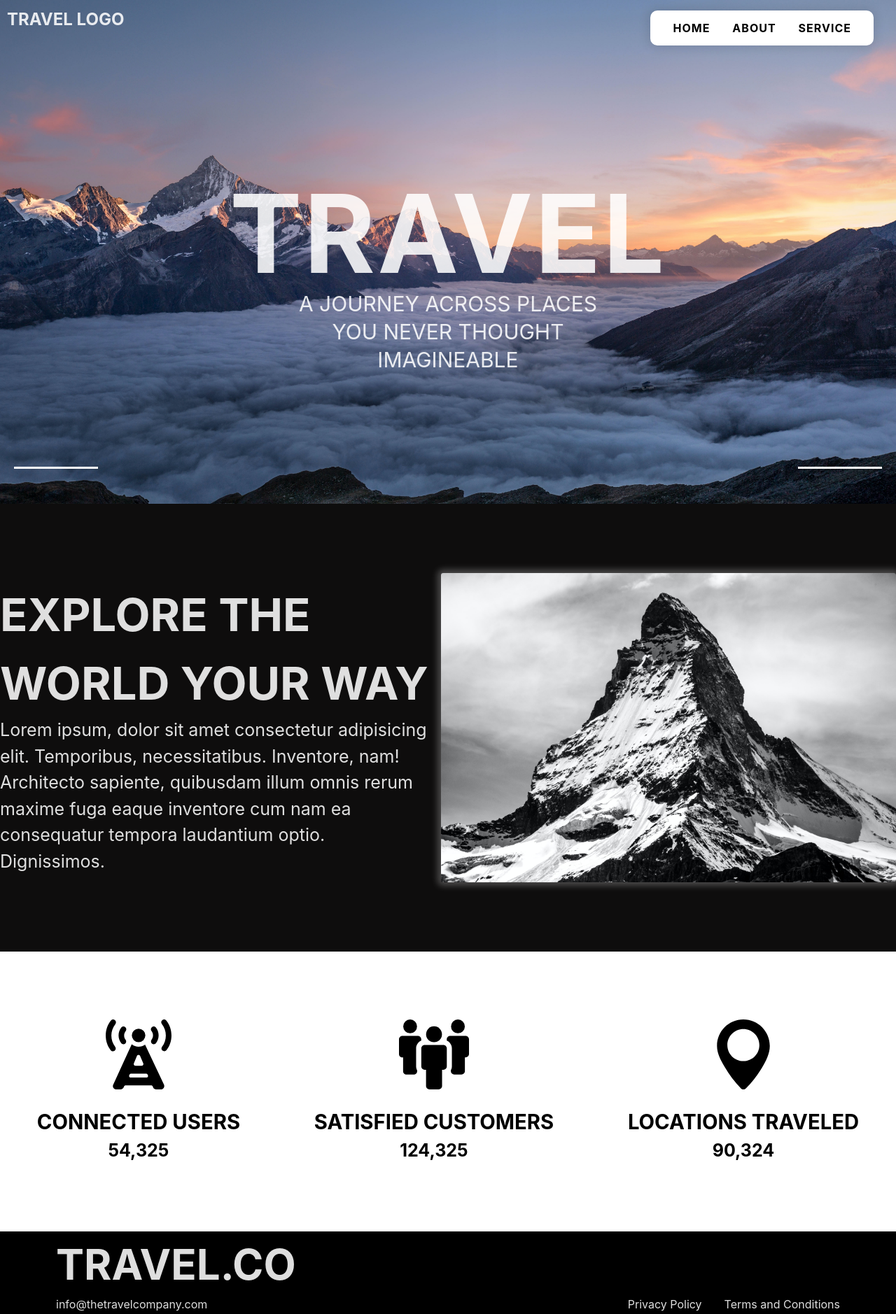
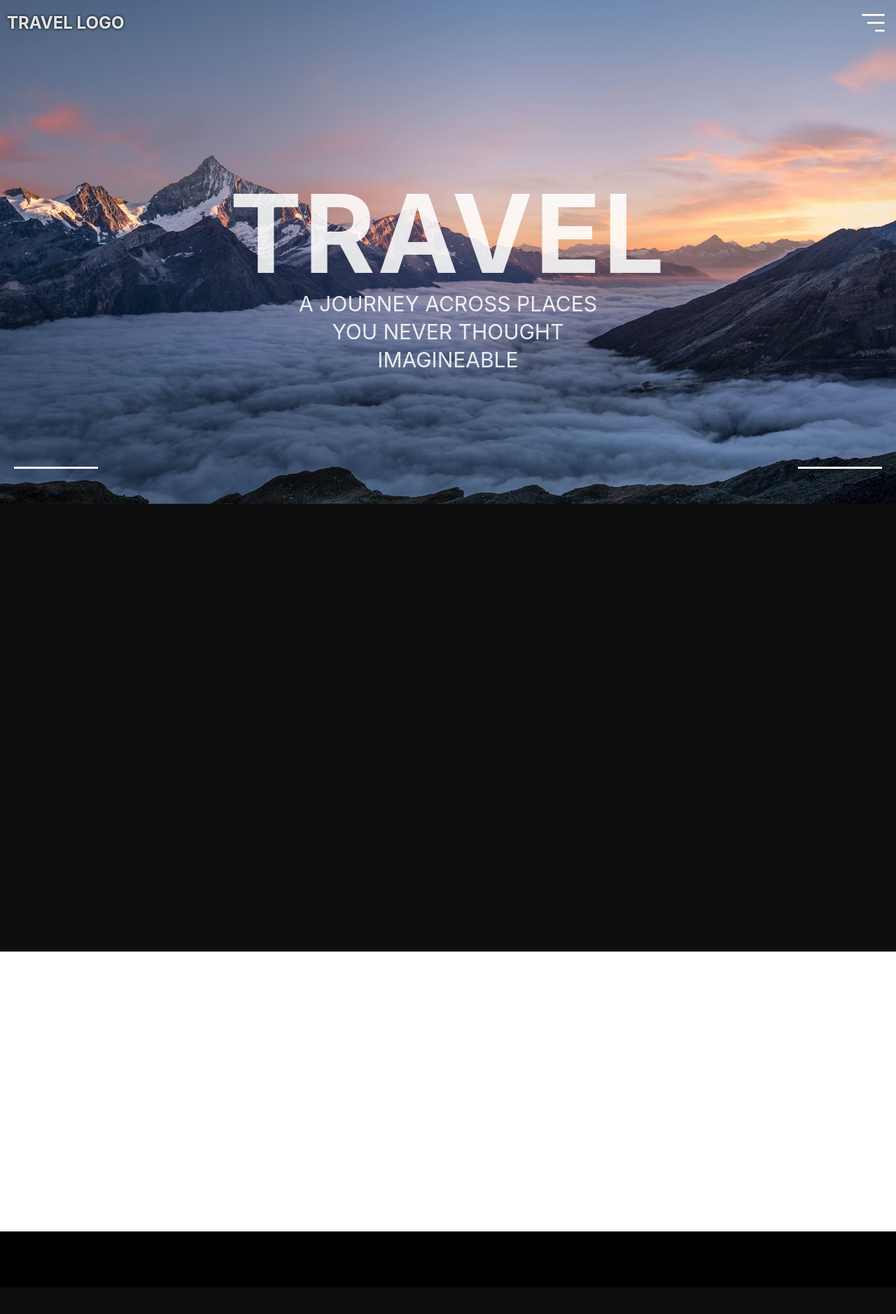
Before and after one commit to CodeLamp168/travelsite, a Svelte app: page / in a window 1280 px wide. Shown: the whole page at 70% size. After the commit the page ends 1840 px from the top, so only its background shows below. Built offline with nearby package versions, Linux system fonts and the light colour scheme.

Commit message:
animation

```diff
--- a/src/app.css
+++ b/src/app.css
@@ -21,3 +21,9 @@
 
   scroll-behavior: smooth;
 }
+
+.scroll-element {
+  position:fixed;
+  bottom:0;
+  z-index:200;
+}
--- a/src/assets/Sections/About.svelte
+++ b/src/assets/Sections/About.svelte
@@ -1,29 +1,93 @@
 <script>
+  import Queries from "../../lib/queries.svelte";
+  import { fly, slide, fade } from "svelte/transition";
 
+  let scrollValue;
 </script>
 
+<svelte:window bind:scrollY={scrollValue} />
+
+<section class="about-section default">
+    <Queries query="(min-width: 1200px)" let:matches>
+        {#if matches}
+          {#if scrollValue >= 360}
+              <div class="about-text-box" transition:fly={{ y: 50, duration: 1300 }}>
+                <h1>EXPLORE THE WORLD YOUR WAY</h1>
+                <p>
+                  Lorem ipsum, dolor sit amet consectetur adipisicing elit.
+                  Temporibus, necessitatibus. Inventore, nam! Architecto sapiente,
+                  quibusdam illum omnis rerum maxime fuga eaque inventore cum nam ea
+                  consequatur tempora laudantium optio. Dignissimos.
+                </p>
+
+                <div class="line-style right"></div>
+              </div>
+
+              <img
+                src="./images/mountain.jpg"
+                alt=""
+                class="about-img"
+                transition:fly={{ x: 150, duration: 1300 }}
+              />
+          {/if}
+        {/if}
+      </Queries>
+
+      <Queries query="(min-width: 481px) and (max-width: 1199px)" let:matches>
+        {#if matches}
+          {#if scrollValue >= 10}
+              <div class="about-text-box" transition:fly={{ y: 60, duration:500 }}>
+                <h1>EXPLORE THE WORLD YOUR WAY</h1>
+                <p>
+                  Lorem ipsum, dolor sit amet consectetur adipisicing elit.
+                  Temporibus, necessitatibus. Inventore, nam! Architecto sapiente,
+                  quibusdam illum omnis rerum maxime fuga eaque inventore cum nam ea
+                  consequatur tempora laudantium optio. Dignissimos.
+                </p>
+
+                <div class="line-style right"></div>
+              </div>
+
+              <img
+                src="./images/mountain.jpg"
+                alt=""
+                class="about-img"
+                transition:fly={{ y: 50, duration: 1000 }}
+              />
+          {/if}
+        {/if}
+      </Queries>
+
+      <Queries query="(max-width:480px)" let:matches>
+        {#if matches}
+
+          {#if scrollValue >= 0}
+
+              <div class="about-text-box" transition:fade={{ duration: 500 }}>
+                <h1>EXPLORE THE WORLD YOUR WAY</h1>
+                <p>
+                  Lorem ipsum, dolor sit amet consectetur adipisicing elit.
+                  Temporibus, necessitatibus. Inventore, nam! Architecto sapiente,
+                  quibusdam illum omnis rerum maxime fuga eaque inventore cum nam ea
+                  consequatur tempora laudantium optio. Dignissimos.
+                </p>
+
+                <div class="line-style right"></div>
+              </div>
+
+              <img
+                src="./images/mountain.jpg"
+                alt=""
+                class="about-img"
+                transition:fade={{ duration: 500 }}
+              />
+          {/if}
+
+        {/if}
+       </Queries>
+</section>
 
 
-<section class="about-section">
-
-
-
-
-
-
-    <div class="about-text-box">
-        <h1>EXPLORE THE WORLD YOUR WAY</h1>
-        <p>Lorem ipsum, dolor sit amet consectetur adipisicing elit. Temporibus, necessitatibus. Inventore, nam! Architecto sapiente, quibusdam illum omnis rerum maxime fuga eaque inventore cum nam ea consequatur tempora laudantium optio. Dignissimos.</p>
-
-        <div class="line-style right"></div>
-
-    </div>
-
-    <img src="./images/mountain.jpg" alt="" class="about-img">
-
-
-
-</section>
 
 <!-- 320px — 480px: Mobile devices.
 481px — 768px: iPads, Tablets.
@@ -31,51 +95,45 @@
 1025px — 1200px: Desktops, large screens.
 1201px and more — Extra large screens, TV. -->
 
-
 <style>
-
   .about-section {
-        position:relative;
-        min-height:80vh;
-        display:flex;
+    position: relative;
+    min-height: 80vh;
+    display: flex;
     align-items: center;
-        justify-content:space-between;
+    justify-content: space-between;
     flex-direction: column;
-        overflow:hidden;
-        background-color:#0e0d0d;
-        gap:15px;
-        z-index:1;
-    }
-
-
-    .about-text-box {
-        position:relative;
-        display:inline-block;
-        min-width:320px;
-        max-width:800px;
-        text-align: center;
-        margin-top:2em;
-    }
-
-
-    .about-section img {
-
-        max-width:650px;
-
-
-        border-radius:3px;
-        box-shadow:0px 0px 10px 5px rgba(255, 255, 255, 0.253);
-
-    }
-
-    @media(min-width:1200px){
-        .about-section{
-            flex-direction: row;
-            justify-content:space-evenly;
+    overflow: hidden;
+    background-color: #0e0d0d;
+    gap: 15px;
+    z-index: 1;
+    padding:1em;
   }
 
   .about-text-box {
-            margin-top:0em;
+    position: relative;
+    display: inline-block;
+    min-width: 320px;
+    max-width: 800px;
+    text-align: center;
+    margin-top: 2em;
+  }
+
+  .about-section img {
+    max-width: 650px;
+
+    border-radius: 3px;
+    box-shadow: 0px 0px 10px 5px rgba(255, 255, 255, 0.253);
+  }
+
+  @media (min-width: 1200px) {
+    .about-section {
+      flex-direction: row;
+      justify-content: space-evenly;
+    }
+
+    .about-text-box {
+      margin-top: 0em;
       text-align: left;
     }
   }
@@ -87,5 +145,4 @@
   .about-text-box p {
     font-size: clamp(1rem, 0.5982rem + 1.2857vw, 1.5625rem);
   }
-
 </style>
--- a/src/assets/Sections/Footer.svelte
+++ b/src/assets/Sections/Footer.svelte
@@ -1,10 +1,87 @@
 <script>
+  import Queries from "../../lib/queries.svelte";
+  import { fly, slide, fade } from "svelte/transition";
+  let scrollValue;
+
+  let animationRan = false;
+
+  function checkAndRunAnimation() {
+    if (!animationRan && scrollValue >= 608) {
+      animationRan = true;
+      return true;
+    }
+    return false;
+  }
+</script>
+
+<svelte:window bind:scrollY={scrollValue} />
+
+<footer class="footer-section footer-flex">
+  <Queries query="(min-width: 482px) and (max-width: 1199px)" let:matches>
+    {#if matches && checkAndRunAnimation()}
+      {#if scrollValue >= 508}
+        <h2 transition:fly={{ y: 50, duration: 200 }}>TRAVEL.CO</h2>
+        <div
+          class="link-policies footer-flex"
+          transition:fly={{ y: 100, duration: 100 }}
+        >
+          <p>info@thetravelcompany.com</p>
+          <div
+            class="policies footer-flex"
+            transition:fly={{ y: 100, duration: 100 }}
+          >
+            <p>Privacy Policy</p>
+            <p>Terms and Conditions</p>
+          </div>
+        </div>
+      {/if}
+    {/if}
+  </Queries>
+
+  <Queries query="(min-width:1200px)" let:matches>
+    {#if matches}
+      {#if scrollValue >= 1088}
+        <h2 transition:fly={{ y: 50, duration: 200 }}>TRAVEL.CO</h2>
+        <div
+          class="link-policies footer-flex"
+          transition:fly={{ y: 100, duration: 100 }}
+        >
+          <p>info@thetravelcompany.com</p>
+          <div class="policies footer-flex">
+            <p>Privacy Policy</p>
+            <p>Terms and Conditions</p>
+          </div>
+        </div>
+      {/if}
+    {/if}
+  </Queries>
+
+  <Queries query="(max-width: 481px)" let:matches>
+    {#if matches}
+      {#if scrollValue >= 876}
+        <h2 transition:fly={{ y: 50, duration: 200 }}>TRAVEL.CO</h2>
+        <div
+          class="link-policies footer-flex"
+          transition:fly={{ y: 100, duration: 100 }}
+        >
+          <p>info@thetravelcompany.com</p>
+          <div class="policies footer-flex">
+            <p>Privacy Policy</p>
+            <p>Terms and Conditions</p>
+          </div>
+        </div>
+      {/if}
+    {/if}
+  </Queries>
+</footer>
+
+<!--
+<footer class="footer-section footer-flex">
 
 
-</script>
-
-
-<footer class="footer-section footer-flex">
+  <Queries query="(max-width: 480px)" let:matches>
+    {#if matches}
+      {#if scrollValue >= 1000}
         <h2>TRAVEL.CO</h2>
         <div class="link-policies footer-flex">
           <p>info@thetravelcompany.com</p>
@@ -14,21 +91,22 @@
             <p>Terms and Conditions</p>
           </div>
         </div>
-</footer>
+      {/if}
+    {/if}
+  </Queries>
+</footer> -->
 
 <style>
-
-
   .footer-flex {
-        display:flex;
+    display: flex;
   }
 
   footer {
     flex-direction: column;
     justify-content: space-evenly;
-        background:black;
-        padding:2px 5em;
-        min-height:10vh;
+    background: black;
+    padding: 2px 3em;
+    min-height: 10vh;
   }
 
   footer h2 {
@@ -40,21 +118,21 @@
   }
 
   .policies {
-        gap:2em;
+    gap: 2em;
   }
 
-    @media(max-width:676px){
+  @media (max-width: 676px) {
     .footer-flex {
       justify-content: center;
       text-align: center;
-            padding:10px;
+      padding: 10px;
     }
 
-        .link-policies, .policies {
+    .link-policies,
+    .policies {
       justify-content: center;
       flex-direction: column;
-            gap:5px;
+      gap: 5px;
     }
   }
-
 </style>
--- a/src/assets/Sections/Header.svelte
+++ b/src/assets/Sections/Header.svelte
@@ -1,13 +1,25 @@
 <script>
+  import { fly, fade } from 'svelte/transition';
+  let scrollValue
 </script>
 
-<section class="header-section">
-  <img src="images/mountain-header.jpg" alt="" />
+<svelte:window bind:scrollY={scrollValue}/>
 
-  <div class="header-box">
-    <h1>TRAVEL</h1>
-    <p>A journey across places you never thought imagineable</p>
+
+
+<section class="header-section" transition:fly={{ y: 50, duration:500 }}>
+  <img src="images/mountain-header.jpg" alt=""/>
+
+  {#if scrollValue >= 0}
+
+  <div class="header-box" >
+    <h1 transition:fly={{ y: 50, duration:1000 }}>TRAVEL</h1>
+    <p transition:fly={{ y: 50, duration:1200 }}>A journey across places you never thought imagineable</p>
   </div>
+
+  {/if}
+
+
 
   <div class="line-style left"></div>
   <div class="line-style right"></div>
--- a/src/assets/Sections/Nav.svelte
+++ b/src/assets/Sections/Nav.svelte
@@ -1,127 +1,159 @@
 <script>
+ let isNavOpen = false
+
+const handleDropdownClick = () => {
+  isNavOpen = !isNavOpen
+  console.log('click')
+}
 
 
 </script>
 
+<nav>
+  <h2 class="main-logo">TRAVEL LOGO</h2>
 
-<nav>
-    <h2>TRAVEL LOGO</h2>
-
-    <ul class="nav-component mobile desktop">
+  <ul class="nav-component mobile desktop" id="nav-bar" style:transform={isNavOpen ? 'translate(0%)' : 'translateX(150%)'}>
     <a href="#">HOME</a>
     <a href="#">ABOUT</a>
     <a href="#">SERVICE</a>
+
+    <button class="nav-button nav-exit" id="exit-btn" on:click={handleDropdownClick}>
+      <img src="./images/nav-button-exit.svg" alt="404" />
+    </button>
   </ul>
 
-    <div class="nav-button">
-        <img src="./images/nav-button-right.svg" alt="">
-    </div>
+  <button class="nav-button nav-open" id="open-btn" on:click={handleDropdownClick}>
+    <img src="./images/nav-button-right.svg" alt="404" />
+  </button>
 </nav>
-
 
 <style>
   nav {
-        display:flex;
+    display: flex;
     align-items: center;
     justify-content: space-between;
-        width:100%;
-        padding:10px 10px;
-        position:fixed;
-        z-index:5;
-        top:0;
+    width: 100%;
+    padding: 10px 10px;
+    position: fixed;
+    z-index: 5;
+    top: 0;
+  }
+
+  .main-logo {
+    text-shadow: 0px 0px 4px rgba(4, 0, 0, 1);
+
   }
 
   .nav-button {
-        display:block;
-        position:relative;
+    display: block;
+    position: relative;
+    z-index: 11;
+    cursor: pointer;
+    border:none;
+    background:none;
+    transition: transform 0.2s ease-in;
+  }
 
-        width:55px;
-        height:55px;
-        z-index:11;
+  .nav-button:hover {
+    transform: scale(1.1);
+  }
+
+  .nav-open {
+    width: 45px;
+    height: 45px;
+  }
+
+  .nav-exit {
+    left:20px;
+    width: 30px;
+    height: 30px;
   }
 
   .nav-button img {
-        width:100%;
-        height:auto;
+    width: 100%;
+    height: auto;
   }
 
   .nav-component {
-        position:fixed;
-        display:flex;
+    position: fixed;
+    display: flex;
     align-items: center;
     justify-content: center;
 
+    gap: 30px;
+    z-index: 10;
 
-        gap:30px;
-        z-index:10;
-
-
+    transition: transform 100ms ease-in;
   }
 
   .nav-component a {
     text-decoration: none;
-        color:black;
-        font-weight:700;
+    color: black;
+    font-weight: 700;
     letter-spacing: 1px;
   }
 
+  .mobile {
+    display: flex;
+    flex-direction: row;
+    width: 100%;
+    padding: 1em;
+    background-color: #ffffff;
+    gap: 20px;
 
-    .mobile {
-        display:none;
-        flex-direction: column;
-        width:320px;
-        padding:1em;
-        background-color:#ffffff;
-        gap:20px;
+    left: 0%;
+    top: 0px;
 
-        left:0%;
-        top:10px;;
+    border-bottom-left-radius: 5px;
+    border-bottom-right-radius: 5px;
+    box-shadow: 0px 2px 3px 2px rgba(0, 0, 0, 0.479);
 
-        border-radius:10px;
-        box-shadow:0px 0px 15px 2px rgba(0, 0, 0, 0.13);
 
-        left: 50%;
-        transform: translate(-50%, 0);
+    z-index: 20;
   }
 
   /* .mobile.active {
         right:0%;
     } */
 
-    @media(min-width:481px){
+  @media (min-width: 481px) {
+    .desktop {
+      display: inline-flex;
+      flex-direction: row;
 
-        .desktop {
-            display:inline-flex;
-            flex-direction: row ;
+      width: auto;
+      height: auto;
+      bottom: auto;
+      left: auto;
+      right:0;
+      margin-top:5px;
 
-            width:auto;
-            height:auto;
-            bottom:auto;
+      background: white;
+      padding: 0.8em 1em;
+      gap: 2em;
 
-            left:auto;
-            right:0%;
-            background:white;
-            padding:0.8em 1em;
-            gap:2em;
 
-            transform: translate(0%, 0);
+      border-bottom-right-radius: 0px;
 
+      border-bottom-left-radius: 5px;
+      border-top-left-radius: 5px;
+      box-shadow: 0px 2px 3px 2px rgba(0, 0, 0, 0.13);
+
+      transform: translateX(0%);
     }
 
-        .nav-button {
-            display:none;
+    .nav-exit {
+        left:0px;
     }
 
-    @media(min-width:796px){
-        .desktop {
 
 
-            padding:0.8em 2em;
-            margin-top:5px;
-            margin-right:2em;
-            gap:2em;
+    @media (min-width: 796px) {
+      .desktop {
+        padding: 0.8em 2em;
+
+        gap: 2em;
       }
     }
   }
-
 </style>
--- a/src/assets/Sections/Statistics.svelte
+++ b/src/assets/Sections/Statistics.svelte
@@ -1,65 +1,97 @@
 <script>
-
+  import Queries from "../../lib/queries.svelte";
+  import { fly, slide, fade } from "svelte/transition";
+  let scrollValue
 </script>
 
+<svelte:window bind:scrollY={scrollValue} />
+
+
 <section class="statistics-section">
-
-    <div class="statistics-card ">
-        <img src="./svgs/signal.svg" alt="">
+  <Queries query="(min-width: 1200px)" let:matches>
+    {#if matches}
+      {#if scrollValue >=1000}
+        <div class="statistics-card " transition:fly={{ y: 50, duration: 1300 }}>
+          <img src="./svgs/signal.svg" alt="" />
           <h3 class="stat-topic">Connected Users</h3>
           <p class="stat-num">54,325</p>
         </div>
-    <div class="statistics-card ">
-        <img src="./svgs/people.svg" alt="">
+
+        <div class="statistics-card" transition:fly={{ y: 50, duration: 1300 }}>
+          <img src="./svgs/people.svg" alt="" />
           <h3 class="stat-topic">Satisfied Customers</h3>
           <p class="stat-num">124,325</p>
         </div>
-    <div class="statistics-card ">
-        <img src="./svgs/mapmarker.svg" alt="">
+        <div class="statistics-card" transition:fly={{ y: 50, duration: 1300 }}>
+          <img src="./svgs/mapmarker.svg" alt="" />
           <h3 class="stat-topic">Locations Traveled</h3>
           <p class="stat-num">90,324</p>
         </div>
+      {/if}
+    {/if}
+  </Queries>
+
+  <Queries query="(max-width: 1199px)" let:matches>
+    {#if matches}
+      {#if scrollValue >= 612}
+      <div class="statistics-card " transition:fly={{ y: 50, duration: 1300 }}>
+        <img src="./svgs/signal.svg" alt="" />
+        <h3 class="stat-topic">Connected Users</h3>
+        <p class="stat-num">54,325</p>
+      </div>
+
+      <div class="statistics-card" transition:fly={{ y: 50, duration: 1300 }}>
+        <img src="./svgs/people.svg" alt="" />
+        <h3 class="stat-topic">Satisfied Customers</h3>
+        <p class="stat-num">124,325</p>
+      </div>
+      <div class="statistics-card" transition:fly={{ y: 50, duration: 1300 }}>
+        <img src="./svgs/mapmarker.svg" alt="" />
+        <h3 class="stat-topic">Locations Traveled</h3>
+        <p class="stat-num">90,324</p>
+      </div>
+      {/if}
+    {/if}
+  </Queries>
+
+
 </section>
 
-
 <style>
-
   .statistics-section {
-        display:flex;
+    display: flex;
     align-items: center;
     justify-content: space-evenly;
-        min-height:50vh;
+    min-height: 50vh;
     background-color: white;
-        color:black;
-        font-size:25px;
+    color: black;
+    font-size: clamp(1.1875rem, 0.0625rem + 2vw, 1.5625rem);
     flex-wrap: wrap;
-
   }
 
   .statistics-card {
     text-align: center;
-        margin:auto;
+    margin: auto;
   }
 
-    @media(max-width:904px){
+  @media (max-width: 904px) {
     .statistics-card {
       text-align: center;
-        margin:2em 0em;
-
+      margin: 2em 0em;
     }
   }
 
   .statistics-card h3 {
     text-transform: uppercase;
-        margin-top:15px;
+    margin-top: 15px;
   }
 
   .statistics-card p {
-        font-weight:700;
+    font-weight: 700;
   }
 
   .statistics-card img {
-        width:150px;
-        height:100px;
+    width: 150px;
+    height: 100px;
   }
 </style>
--- /dev/null
+++ b/src/lib/queries.svelte
@@ -0,0 +1,39 @@
+<script>
+    import { onMount } from "svelte";
+
+    export let query;
+
+    let mql;
+    let mqlListener;
+    let wasMounted = false;
+    let matches = false;
+
+    onMount(() => {
+        wasMounted = true;
+        return () => {
+            removeActiveListener();
+        };
+    });
+
+    $: {
+        if (wasMounted) {
+            removeActiveListener();
+            addNewListener(query);
+        }
+    }
+
+    function addNewListener(query) {
+        mql = window.matchMedia(query);
+        mqlListener = v => matches = v.matches;
+        mql.addListener(mqlListener);
+        matches = mql.matches;
+    }
+
+    function removeActiveListener() {
+        if (mql && mqlListener) {
+            mql.removeListener(mqlListener);
+        }
+    }
+</script>
+
+<slot {matches} />
```
Also changed, not shown: src/App.svelte (+11 -5 lines), public/images/nav-button-exit.svg (added). Lines whose indentation alone changed are shown as unchanged.
